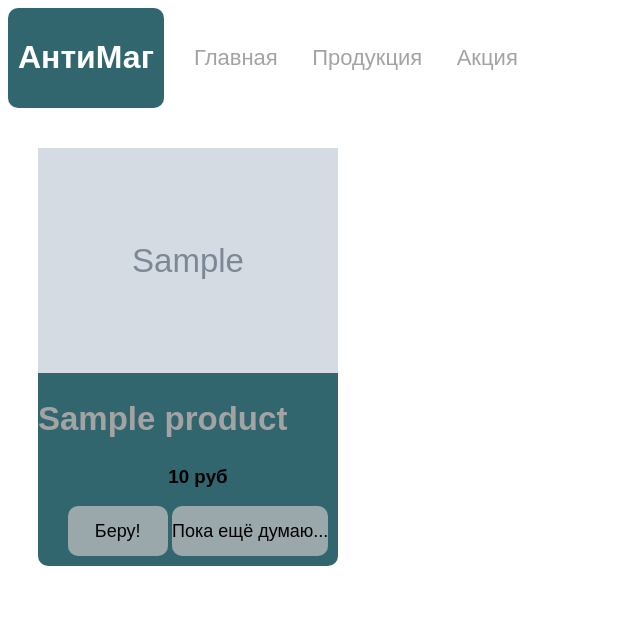
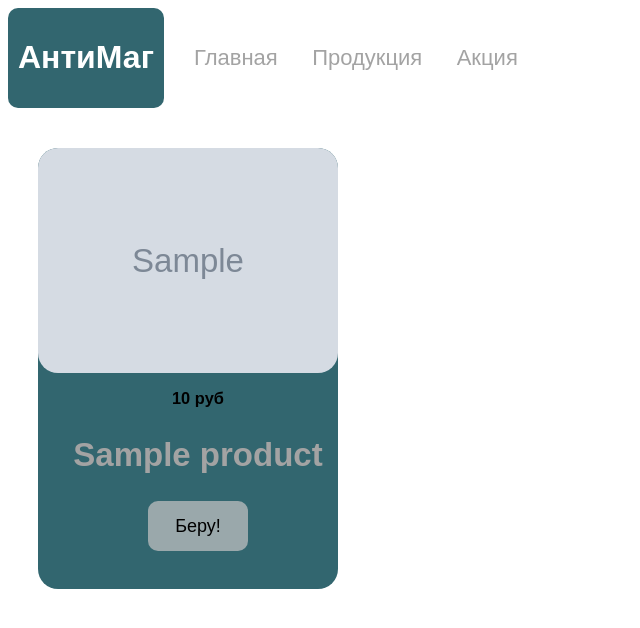
Before and after one commit to vladpyt/site, a Django app: page /product in a window 1280 px wide. Shown: the top 628 px of the page, without its empty margins (0-640 px from the left). Run offline with Django 5.2, Linux system fonts and the light colour scheme; tables that the repository leaves empty hold one stand-in row (values such as "Sample post"); grey boxes marked "Sample" are stand-in pictures.

Commit message:
Unit 3 lesson 6

```diff
--- a/internetshop/shop/static/styleCard.css
+++ b/internetshop/shop/static/styleCard.css
@@ -2,24 +2,23 @@
     height: auto;
     width: auto;
     background-color: #32666F;
-    border-radius: 10px;
+    border-radius: 20px;
 
 }
 
 .product_image {
-    display: flex;
-    flex-direction: column;
-    align-items: center;
+    border-radius: 20px;
     object-fit: cover;
     max-width: 300px;
     max-height: 300px;
+    display: center;
 
 }
 
 .product_text {
     width: 300px;
-    height: 100px;
-    font-size: 16px;
+    height: 200px;
+    font-size: 14px;
 }
 
 .product-list {
--- a/internetshop/shop/templates/home_page.html
+++ b/internetshop/shop/templates/home_page.html
@@ -9,8 +9,8 @@
 
     <div>
         <a href="/" class="nav">Главная</a>
-        <a href="product" class="nav">Продукция</a>
-        <a href="akchuya" class="nav">Акция</a>
+        <a href="/product" class="nav">Продукция</a>
+        <a href="/akchuya" class="nav">Акция</a>
     </div>
 
 </div>
--- a/internetshop/shop/templates/index.html
+++ b/internetshop/shop/templates/index.html
@@ -11,8 +11,8 @@
 
     <div>
         <a class="nav" href="/">Главная</a>
-        <a class="nav" href="product" >Продукция</a>
-        <a class="nav" href="akchuya" >Акция</a>
+        <a class="nav" href="/product" >Продукция</a>
+        <a class="nav" href="/akchuya" >Акция</a>
     </div>
 
 </div>
@@ -23,17 +23,17 @@
 
         <div class="product_Card">
             <img class="product_image" src="{{  product.image_url  }}">
-            <a href="product/1" class="nav">
-                <h2>{{ product.name }}</h2>
-            </a>
             <div class="product_text">
 
                 <!--p>{{ product.descript }}</p-->
 
                 <div class="priceSection">
                     <h3>{{ product.price }} pуб</h3>
+                    <a href="product/1" class="nav">
+                        <h2>{{ product.name }}</h2>
+                    </a>
                     <button>Беру!</button>
-                    <button>Пока ещё думаю...</button>
+                    <!--button>Пока ещё думаю...</button-->
                 </div>
 
             </div>
--- a/internetshop/shop/templates/product.html
+++ b/internetshop/shop/templates/product.html
@@ -9,8 +9,8 @@
 
     <div>
         <a href="/" class="nav">Главная</a>
-        <a href="product" class="nav">Продукция</a>
-        <a href="akchuya" class="nav">Акция</a>
+        <a href="/product" class="nav">Продукция</a>
+        <a href="/akchuya" class="nav">Акция</a>
     </div>
 
 </div>
```
